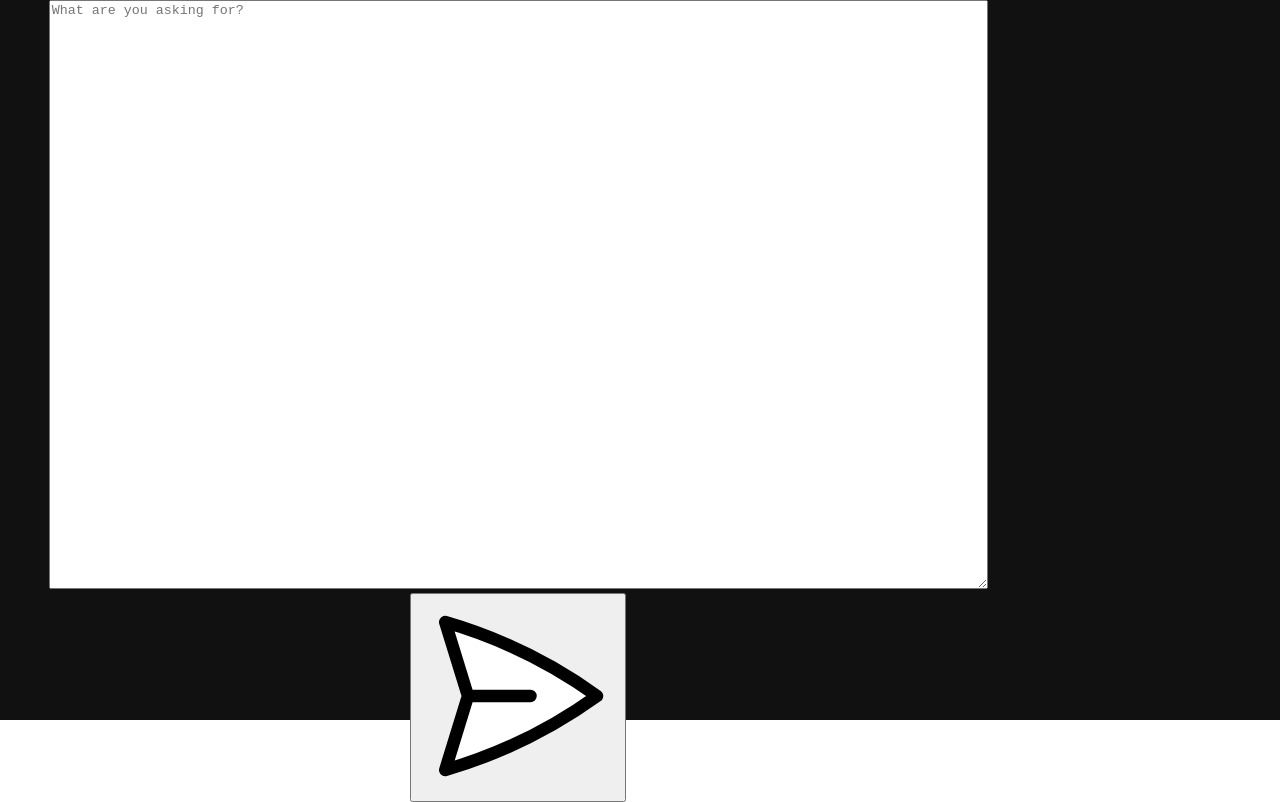
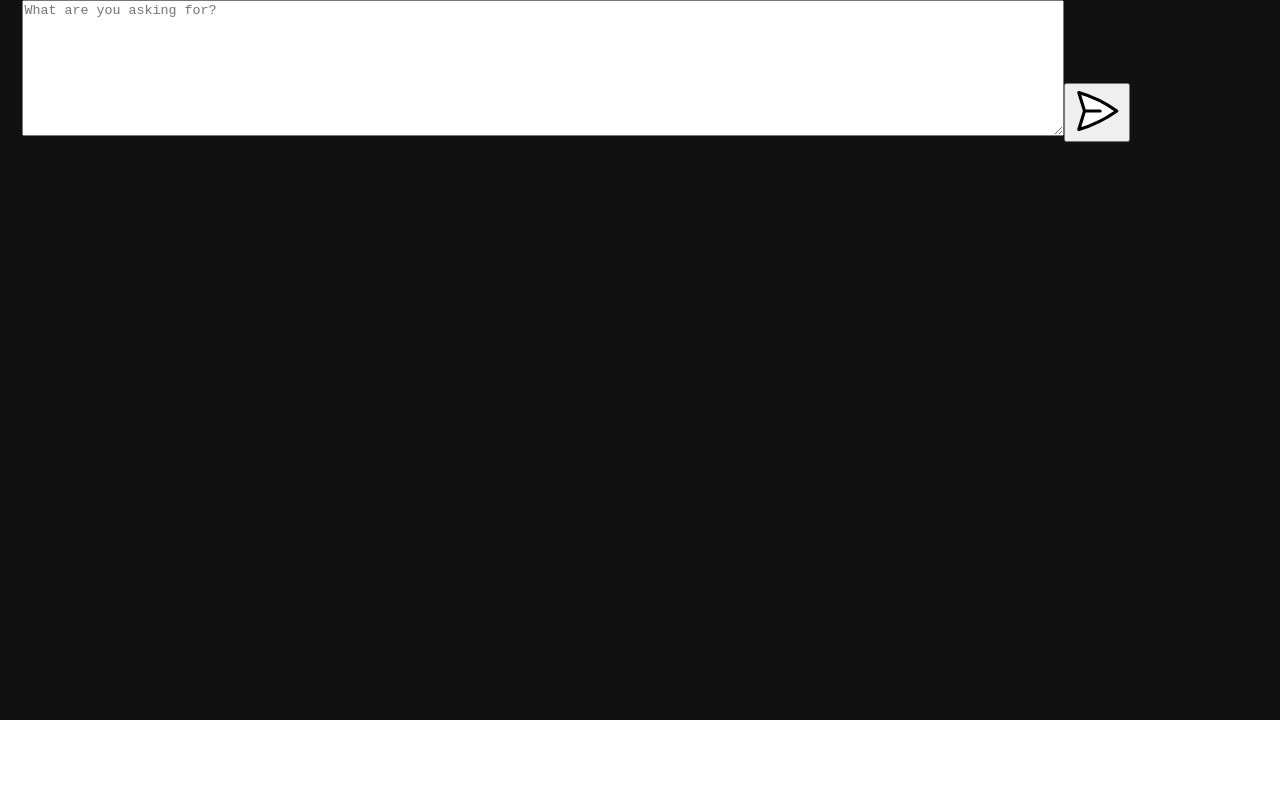
Before and after one commit to NathanHolt/ai-app, a React (Create React App) app in the folder client/: page /text in a window 1280 px wide. Built offline with nearby package versions, Linux system fonts and the light colour scheme.

Commit message:
seperated typing logic into ChatStripe component. Also made the textarea dymanic

```diff
--- a/client/src/App.css
+++ b/client/src/App.css
@@ -7,11 +7,11 @@
   width: 90vw;
   height: 90vh;
   display: flex;
+  flex-direction: column;
 }
 
 form {
-    width: 90%;
-    height: 90%;
+  height: 20%;
 }
 
 textarea {
@@ -20,8 +20,8 @@ textarea {
 }
 
 img {
-  width: 200px;
-  height: 200px;
+  width: 50px;
+  height: 50px;
 }
 
 .loader {
--- /dev/null
+++ b/client/src/components/ChatStripe.jsx
@@ -0,0 +1,45 @@
+import { useState, useEffect } from "react";
+import bot from '../assets/bot.svg'
+import user from '../assets/user.svg'
+
+const ChatStripe = ( { isAi, value, uniqueId } ) => {
+    const [innerText, setInnerText] = useState('')
+
+    const typeText = (text) => {
+      setInnerText('')
+      let newText = ''
+      let index = 0
+
+      const interval = setInterval(() => {
+        setInnerText(() => {
+          if (index === text.length) {
+            setInnerText(text);
+            return clearInterval(interval);
+          }
+          newText = newText + text.charAt(index)
+          index++;
+          return (newText + text.charAt(index));
+        });
+      }, 40);
+    }
+
+    useEffect(() => {
+        typeText(value)
+      }, []);
+
+    return (
+        <div className={`wrapper ${isAi && 'ai'}`}>
+            <div className="chatStripe">
+                <div className="profile">
+                    <img
+                        src={isAi ? bot : user}
+                        alt={isAi ? 'bot': 'user'}
+                    />
+                </div>
+                <div className="message" id={uniqueId}>{innerText}</div>
+            </div>
+        </div>
+    )
+}
+
+export default ChatStripe
--- a/client/src/components/index.js
+++ b/client/src/components/index.js
@@ -1,3 +1,4 @@
 import Loader from "./Loader";
+import ChatStripe from "./ChatStripe";
 
-export { Loader }
+export { Loader, ChatStripe }
--- a/client/src/pages/TextPage.jsx
+++ b/client/src/pages/TextPage.jsx
@@ -1,7 +1,47 @@
 import { useState } from "react";
-import bot from '../assets/bot.svg'
-import user from '../assets/user.svg'
+import { ChatStripe } from "../components";
 import send from '../assets/send.svg'
+
+
+const TextPage = () => {
+  const [answers, setAnswers] = useState([])
+  const [text, setText] = useState('')
+  const [isAi, setIsAi] = useState(true)
+
+  const generateUniqueID = () => {
+    const timeStamp = Date.now()
+    const randomNumber = Math.random()
+    const hexString = randomNumber.toString(16)
+
+    return `id-${timeStamp}-${hexString}`
+  }
+
+  const displayAnswers = (e) => {
+    e.preventDefault()
+    const id = generateUniqueID()
+
+    setAnswers([...answers, <ChatStripe key={id} isAi={isAi} value={text} uniqueId={id} />])
+    setIsAi(!isAi)
+  }
+
+  return (
+      <div className="chat">
+
+          {answers && answers.map((answer) => answer)}
+
+          <form>
+              <textarea name="prompt" rows="1" cols="1" placeholder="What are you asking for?" onChange={(e) => setText(e.target.value)} />
+              <button  onClick={(e) => displayAnswers(e)}>
+                  <img src={send} alt='Send' />
+              </button>
+          </form>
+      </div>
+  )
+}
+
+export default TextPage
+
+
 
 const testText = `Boxes
 I’ve been accused of out of the box thinking
@@ -19,49 +59,3 @@ But I still can’t help wishing for more
 For differing from others will always be fun
 But differing the same way is a bore
 `
-
-const TextPage = () => {
-    const [innerText, setInnerText] = useState('')
-
-
-    const typeText = (e, text) => {
-      e.preventDefault()
-      setInnerText('')
-      let newText = ''
-      let index = 0
-
-      const interval = setInterval(() => {
-        setInnerText(() => {
-          if (index === text.length) {
-            setInnerText(text);
-            return clearInterval(interval);
-          }
-          newText = newText + text.charAt(index)
-          index++;
-          return (newText + text.charAt(index));
-        });
-      }, 40);
-    }
-
-    const generateUniqueID = () => {
-      const timeStamp = Date.now()
-      const randomNumber = Math.random()
-      const hexString = randomNumber.toString(16)
-
-      return `id-${timeStamp}-${hexString}`
-    }
-
-    return (
-        <div className="chat">
-            <form>
-                <textarea name="prompt" rows="1" cols="1" placeholder="What are you asking for?" />
-                {innerText}
-                <button  onClick={(e) => typeText(e, testText)}>
-                    <img src={send} alt='Send'></img>
-                </button>
-            </form>
-        </div>
-    )
-}
-
-export default TextPage
```
